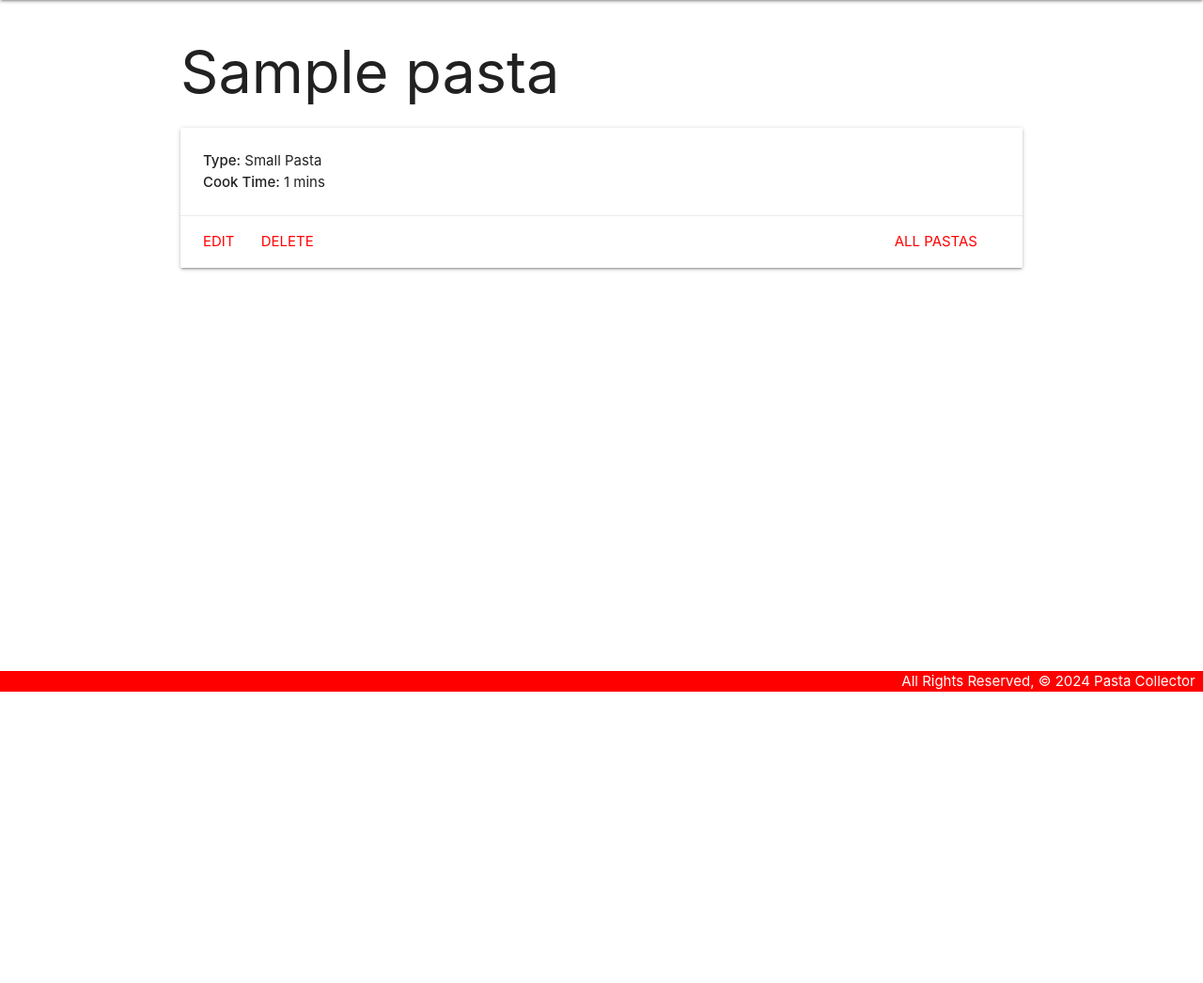
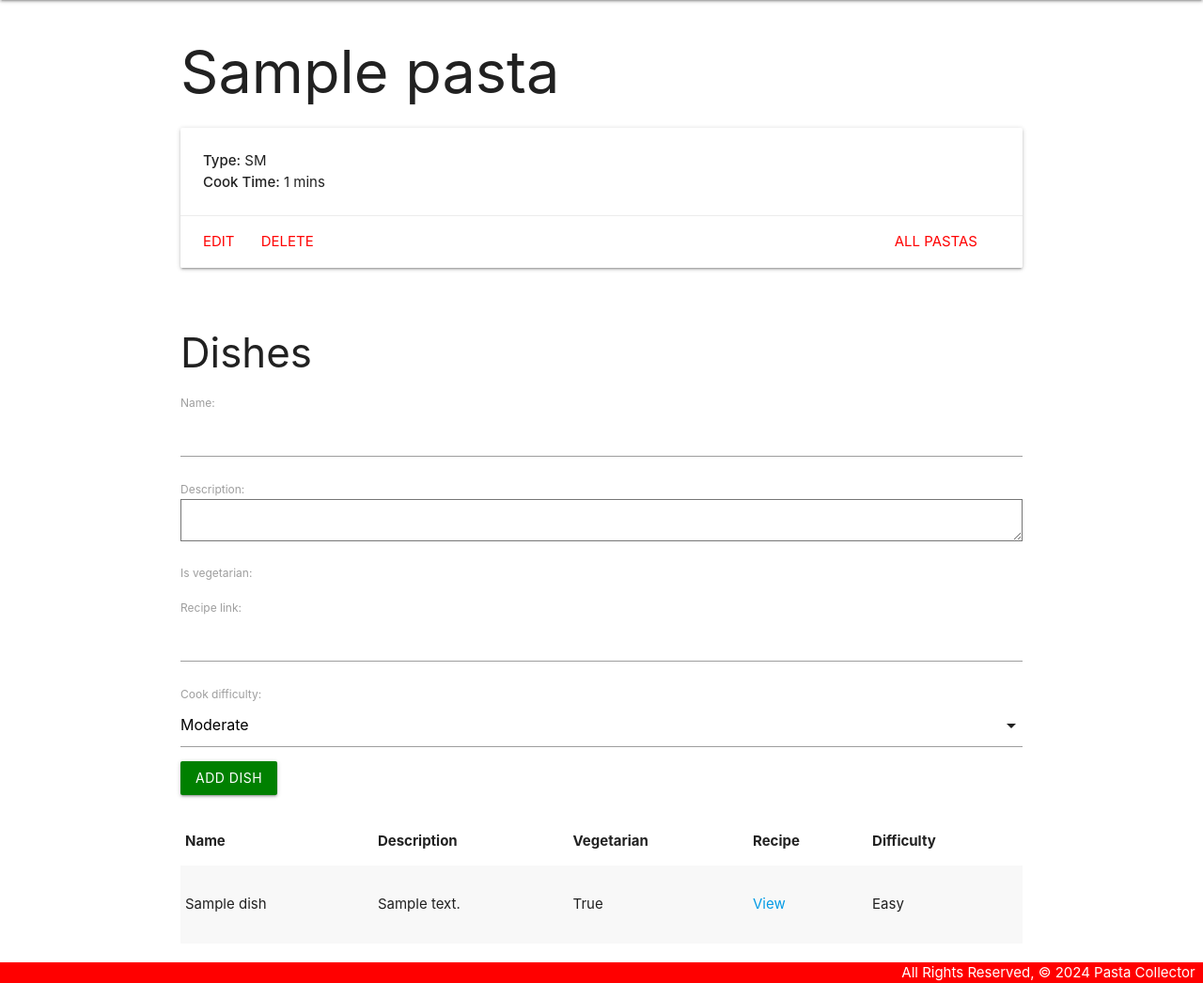
Before and after one commit to zachkurfirst/Pasta-Collector-Lab, a Django app: page /pastas/1/ in a window 1280 px wide. Shown: the part 64-1110 px from the top of the page at 94% size. Before the commit the page ends 800 px from the top, so only its background shows below. Run offline with Django 5.2, Linux system fonts and the light colour scheme; tables that the repository leaves empty hold one stand-in row (values such as "Sample post").

Commit message:
complete part 4 - one to many relationship

```diff
--- a/main_app/admin.py
+++ b/main_app/admin.py
@@ -1,6 +1,7 @@
 from django.contrib import admin
 # Import model
-from .models import Pasta
+from .models import Pasta, Dish
 
 # Register your models here.
 admin.site.register(Pasta)
+admin.site.register(Dish)
--- /dev/null
+++ b/main_app/forms.py
@@ -0,0 +1,7 @@
+from django.forms import ModelForm
+from .models import Dish
+
+class DishForm(ModelForm):
+    class Meta:
+        model = Dish
+        fields = ['name', 'description', 'is_vegetarian', 'recipe_link', 'difficulty']
--- a/main_app/models.py
+++ b/main_app/models.py
@@ -1,6 +1,13 @@
 from django.db import models
 # Import the reverse function
 from django.urls import reverse
+
+PASTA_TYPES = (
+    ('SM', 'Small Pasta'),
+    ('RC', 'Ribbon-Cut'),
+    ('TS', 'Tube-Shaped'),
+    ('ST', 'Stuffed')
+)
 
 DIFFICULTY = (
     ('E', 'Easy'),
@@ -11,20 +18,10 @@ DIFFICULTY = (
 # Create your models here.
 class Pasta(models.Model):
     name = models.CharField(max_length=50)
-    SMALL_PASTA = 'Small Pasta'
-    RIBBON_CUT = 'Ribbon-Cut'
-    TUBE_SHAPED = 'Tube-Shaped'
-    STUFFED = 'Stuffed'
-    TYPE_CHOICES = {
-        SMALL_PASTA: 'Small Pasta',
-        RIBBON_CUT: 'Ribbon-Cut',
-        TUBE_SHAPED: 'Tube-Shaped',
-        STUFFED: 'Stuffed',
-    }
     type = models.CharField(
-        max_length=20,
-        choices=TYPE_CHOICES,
-        default=SMALL_PASTA,
+        max_length=2,
+        choices=PASTA_TYPES,
+        default=PASTA_TYPES[0][0],
         )
     cook_time = models.IntegerField()
 
@@ -35,12 +32,24 @@ class Pasta(models.Model):
     def get_absolute_url(self):
         return reverse('detail', kwargs={'pasta_id': self.id})
 
+    # SMALL_PASTA = 'Small Pasta'
+    # RIBBON_CUT = 'Ribbon-Cut'
+    # TUBE_SHAPED = 'Tube-Shaped'
+    # STUFFED = 'Stuffed'
+    # TYPE_CHOICES = {
+    #     SMALL_PASTA: 'Small Pasta',
+    #     RIBBON_CUT: 'Ribbon-Cut',
+    #     TUBE_SHAPED: 'Tube-Shaped',
+    #     STUFFED: 'Stuffed',
+    # }
+
 class Dish(models.Model):
     name = models.CharField(max_length=50)
     description = models.TextField(max_length=250)
     is_vegetarian = models.BooleanField()
     recipe_link = models.URLField()
     difficulty = models.CharField(
+        'cook difficulty',
         max_length=1,
         choices=DIFFICULTY,
         default=DIFFICULTY[1][0]
@@ -50,3 +59,6 @@ class Dish(models.Model):
 
     def __str__(self):
         return f"{self.name} - {self.get_difficulty_display()} difficulty"
+
+    class Meta:
+        ordering = ['difficulty']
--- a/main_app/static/css/style.css
+++ b/main_app/static/css/style.css
@@ -18,9 +18,9 @@ nav {
   background-color: green;
 }
 
-select {
+/* select {
   display: block !important;
-}
+} */
 
 .card
   .card-action
--- a/main_app/templates/base.html
+++ b/main_app/templates/base.html
@@ -8,6 +8,7 @@
   <title>Pasta Collector</title>
   <link rel="stylesheet" href="https://cdnjs.cloudflare.com/ajax/libs/materialize/1.0.0/css/materialize.min.css">
   <link rel="stylesheet" type="text/css" href="{% static 'css/style.css' %}">
+  <script src="https://cdnjs.cloudflare.com/ajax/libs/materialize/1.0.0/js/materialize.min.js"></script>
 </head>
 <body>
   <header class="navbar-fixed">
--- a/main_app/templates/main_app/pasta_form.html
+++ b/main_app/templates/main_app/pasta_form.html
@@ -13,4 +13,8 @@
     </table>
     <input type="submit" value="Submit!" class="btn">
 </form>
+<script>
+    pastaTypeEl = document.getElementById('id_type');
+    M.FormSelect.init(pastaTypeEl);
+</script>
 {% endblock %}
--- a/main_app/templates/pastas/detail.html
+++ b/main_app/templates/pastas/detail.html
@@ -1,8 +1,9 @@
-{% extends 'base.html' %}
-{% block content %}
+{% extends 'base.html' %} {% block content %}
 
 <h1>{{ pasta.name }}</h1>
 
+<div class="row">
+  <div>
     <div class="card">
       <div class="card-content">
         <p><strong>Type:</strong> {{ pasta.type }}</p>
@@ -14,5 +15,44 @@
         <a href="{% url 'pastas_delete' pasta.id %}">Delete</a>
       </div>
     </div>
-
+  </div>
+  <br />
+  <!-- Display cat feedings -->
+  <h3>Dishes</h3>
+  <div>
+    <form action="{% url 'add_dish' pasta.id %}" method="POST">
+        {% csrf_token %}
+        <!-- Render the inputs -->
+        {{ dish_form.as_p }}
+        <input type="submit" class="btn" value="Add Dish">
+    </form>
+      <br />
+    <table class="striped">
+      <thead>
+        <tr>
+          <th>Name</th>
+          <th>Description</th>
+          <th>Vegetarian</th>
+          <th>Recipe</th>
+          <th>Difficulty</th>
+        </tr>
+      </thead>
+      <tbody>
+        {% for dish in pasta.dish_set.all %}
+        <tr>
+          <td>{{ dish.name|linebreaks }}</td>
+          <td>{{ dish.description|linebreaks }}</td>
+          <td>{{ dish.is_vegetarian }}</td>
+          <td><a href="{{ dish.recipe_link }}" target="_blank" rel="noopener noreferrer">View</a></td>
+          <td>{{ dish.get_difficulty_display }}</td>
+        </tr>
+        {% endfor %}
+      </tbody>
+    </table>
+  </div>
+</div>
+<script>
+    const difficultyEl = document.getElementById('id_difficulty');
+    M.FormSelect.init(difficultyEl);
+</script>
 {% endblock %}
--- a/main_app/templates/pastas/index.html
+++ b/main_app/templates/pastas/index.html
@@ -8,7 +8,7 @@
 <div class="card">
     <div class="card-content black-text">
         <span class="card-title">{{ pasta.name }}</span>
-        <p><strong>Type:</strong> {{ pasta.type }}</p>
+        <p><strong>Type:</strong> {{ pasta.get_type_display }}</p>
         <p><strong>Cook Time:</strong> {{ pasta.cook_time }} mins</p>
     </div>
 </div>
--- a/main_app/urls.py
+++ b/main_app/urls.py
@@ -9,4 +9,5 @@ urlpatterns = [
     path('pastas/create', views.PastaCreate.as_view(), name='pastas_create'),
     path('pastas/<int:pk>/update', views.PastaUpdate.as_view(), name='pastas_update'),
     path('pastas/<int:pk>/delete', views.PastaDelete.as_view(), name='pastas_delete'),
+    path('pastas/<int:pasta_id>/add_dish/', views.add_dish, name='add_dish'),
 ]
--- a/main_app/views.py
+++ b/main_app/views.py
@@ -1,4 +1,4 @@
-from django.shortcuts import render
+from django.shortcuts import render, redirect
 
 # Import for Class-based Views
 from django.views.generic.edit import CreateView, UpdateView, DeleteView
@@ -6,6 +6,9 @@ from django.urls import reverse_lazy
 
 # Import Model
 from .models import Pasta
+
+# Import ModelForm
+from .forms import DishForm
 
 # pastas = [
 #     {
@@ -45,8 +48,10 @@ def pastas_index(request):
 # PASTAS DETAIL VIEW - GET
 def pastas_detail(request, pasta_id):
     pasta = Pasta.objects.get(id=pasta_id) # retreive pasta by id
+    dish_form = DishForm() # invoke ModelForm
     return render(request, 'pastas/detail.html', {
-        'pasta': pasta
+        'pasta': pasta,
+        'dish_form': dish_form
     })
 
 # PASTAS CREATE CLASS-BASED VIEW
@@ -63,3 +68,12 @@ class PastaUpdate(UpdateView):
 class PastaDelete(DeleteView):
     model = Pasta
     success_url = reverse_lazy('index')
+
+# PASTA - CREATE DISH
+def add_dish(request, pasta_id):
+    form = DishForm(request.POST)
+    if form.is_valid():
+        new_dish = form.save(commit=False)
+        new_dish.pasta_id = pasta_id
+        new_dish.save()
+    return redirect('detail', pasta_id=pasta_id)
```
Lines whose indentation alone changed are shown as unchanged.
